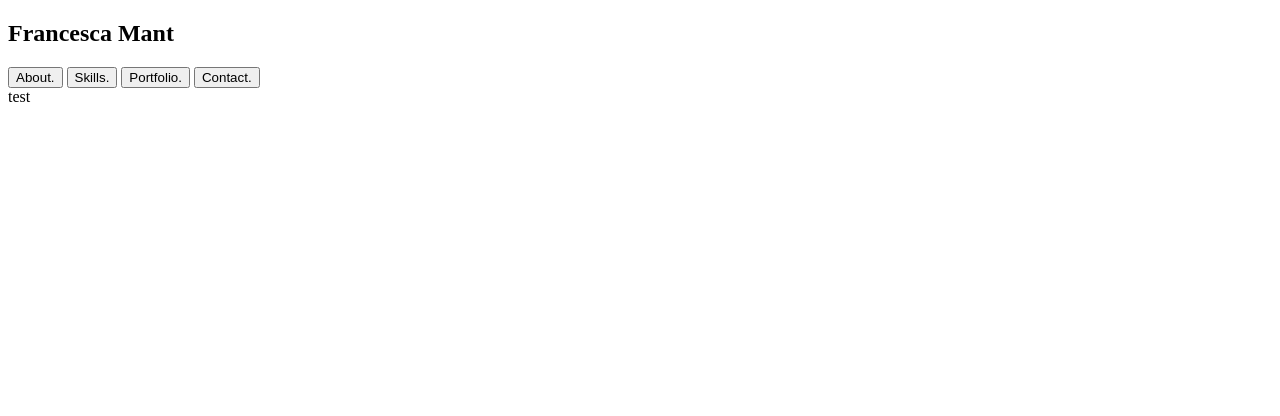
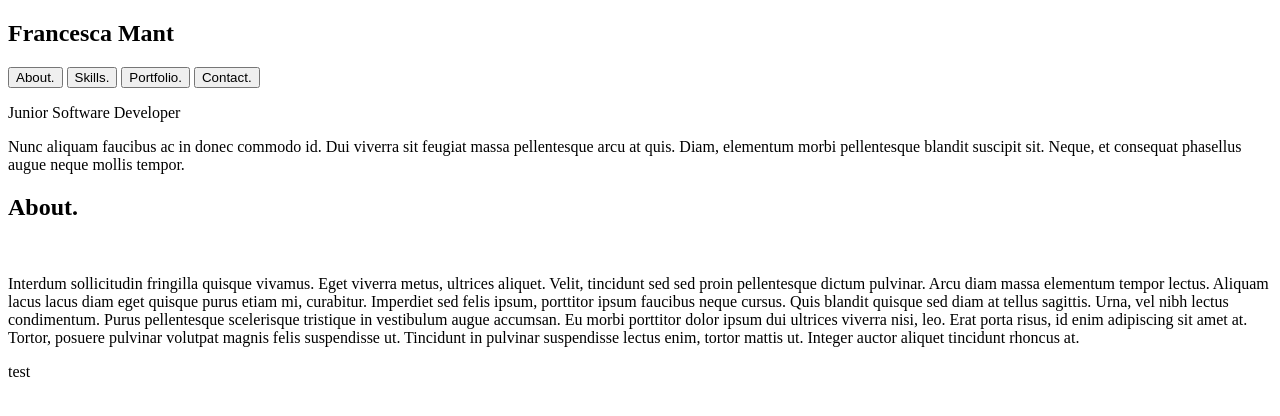
Before and after one commit to franm198/FMPortfolio, a plain HTML site: page base.html in a window 1280 px wide. Drawn offline with Linux system fonts and the light colour scheme.

Commit message:
Adding-about-section

```diff
--- a/base.html
+++ b/base.html
@@ -15,7 +15,20 @@
                     <button class="btn nav">Contact.</button>
 
             </div>
+
     </nav>
+    <header class="header">
+        <p class="header-title">Junior Software Developer</p>
+        <p class="header-text">Nunc aliquam faucibus ac in donec commodo id. Dui viverra sit feugiat massa pellentesque arcu at quis. Diam, elementum morbi pellentesque blandit suscipit sit. Neque, et consequat phasellus augue neque mollis tempor. </p>
+    </header>
+
+    <section class="about-me-section">
+        <h2 class="about-me-section_header">About.</h2>
+        <img src="" alt="">
+        <p class="about-me-text_">Interdum sollicitudin fringilla quisque vivamus. Eget viverra metus, ultrices aliquet. Velit, tincidunt sed sed proin pellentesque dictum pulvinar. Arcu diam massa elementum tempor lectus. Aliquam lacus lacus diam eget quisque purus etiam mi, curabitur. Imperdiet sed felis ipsum, porttitor ipsum faucibus neque cursus. Quis blandit quisque sed diam at tellus sagittis.
+            Urna, vel nibh lectus condimentum. Purus pellentesque scelerisque tristique in vestibulum augue accumsan. Eu morbi porttitor dolor ipsum dui ultrices viverra nisi, leo. Erat porta risus, id enim adipiscing sit amet at. Tortor, posuere pulvinar volutpat magnis felis suspendisse ut. Tincidunt in pulvinar suspendisse lectus enim, tortor mattis ut. Integer auctor aliquet tincidunt rhoncus at. </p>
+
+        </section>
 
 </body>
 </html>
```
Lines whose indentation alone changed are shown as unchanged.
